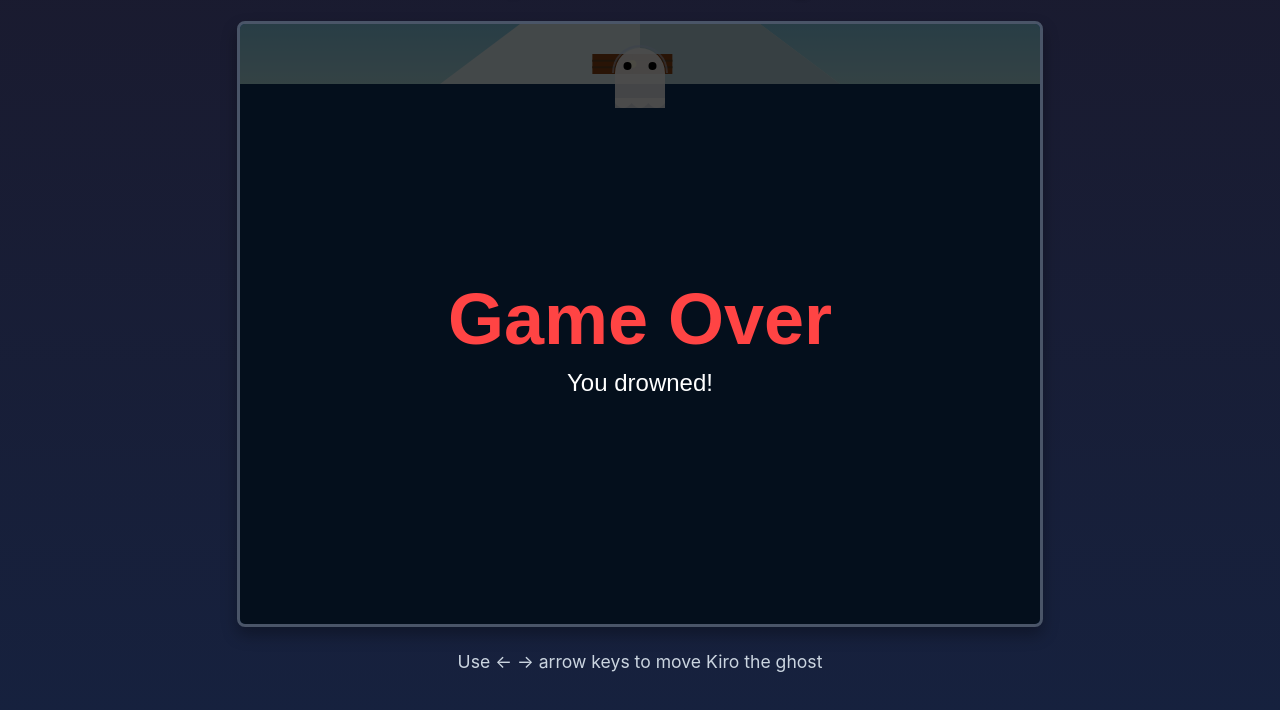
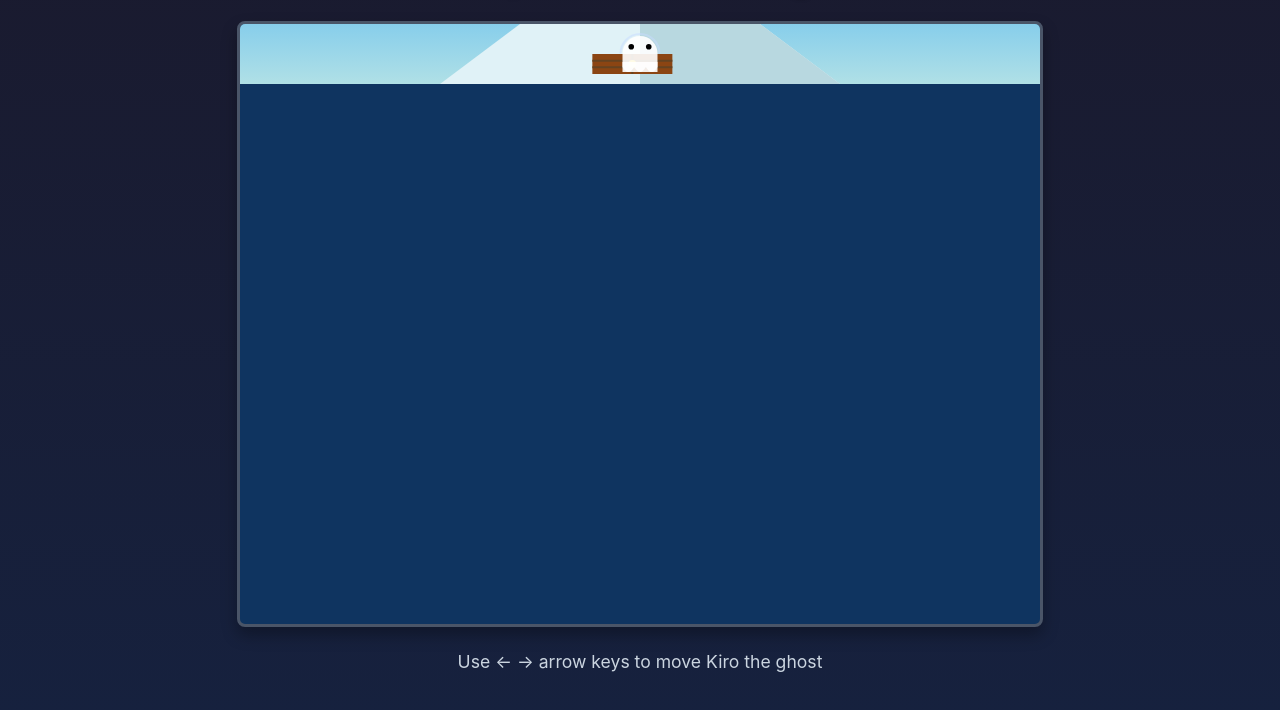
Before and after one commit to IU-dev96/kiro-iceberg, a website built with Vite: page index.html in a window 1280 px wide. Shown: the part 86-796 px from the top of the page. Built offline with nearby package versions, Linux system fonts and the light colour scheme.

Commit message:
fix start issue

```diff
--- a/src/engine.ts
+++ b/src/engine.ts
@@ -59,15 +59,20 @@ export class GameEngine {
     this.animationFrameId = null;
 
     // Initialize character for level 1
-    // Start at middle of level 1 where iceberg is wider
+    // Level 1 is only 10% of canvas height (60 pixels for 600px canvas)
+    // Character needs to fit within this space
+    const level1Height = canvas.height * 0.1;
+    const characterHeight = Math.min(40, level1Height * 0.6); // Max 40px or 60% of level height
+    const characterWidth = 35;
+
     this.character = new GhostCharacter(
-      canvas.width / 2 - 25,   // Center horizontally
-      canvas.height * 0.04,    // Near middle of level 1 (level 1 is 0-10% of height)
-      50,                       // Width
-      60,                       // Height
-      200,                      // Velocity (pixels per second)
+      canvas.width / 2 - characterWidth / 2,  // Center horizontally
+      level1Height * 0.2,                      // Start at 20% down level 1
+      characterWidth,                          // Width
+      characterHeight,                         // Height
+      200,                                     // Velocity (pixels per second)
       canvas.width,
-      1                         // Start at level 1
+      1                                        // Start at level 1
     );
 
     // Initialize level 1
@@ -92,16 +97,18 @@ export class GameEngine {
 
       // Position character in middle of level 1 where iceberg is wider
       // Level 1 goes from 0 to waterLevel (10% of canvas)
+      const level1Height = this.canvas.height * 0.1;
       this.character.x = this.canvas.width / 2 - this.character.width / 2;
-      this.character.y = this.canvas.height * 0.04; // 40% down level 1
+      this.character.y = level1Height * 0.2; // 20% down level 1
     } else if (level === 2) {
       // Level 2: Create chalice, no trapdoor
       this.trapdoor = null;
       this.chalice = this.levelManager.generateChalice(level);
 
       // Position character at top of level 2 (just below water level)
+      const waterLevel = this.canvas.height * 0.1;
       this.character.x = this.canvas.width / 2 - this.character.width / 2;
-      this.character.y = this.canvas.height * 0.12;
+      this.character.y = waterLevel + 10; // Just below water level
     }
   }
 
```
Also changed, not shown: src/engine.test.ts (added, +117 -0 lines), dist/assets/index-Br-nuGMB.js (deleted), dist/assets/index-DHJv9sZz.js (added), dist/index.html.
